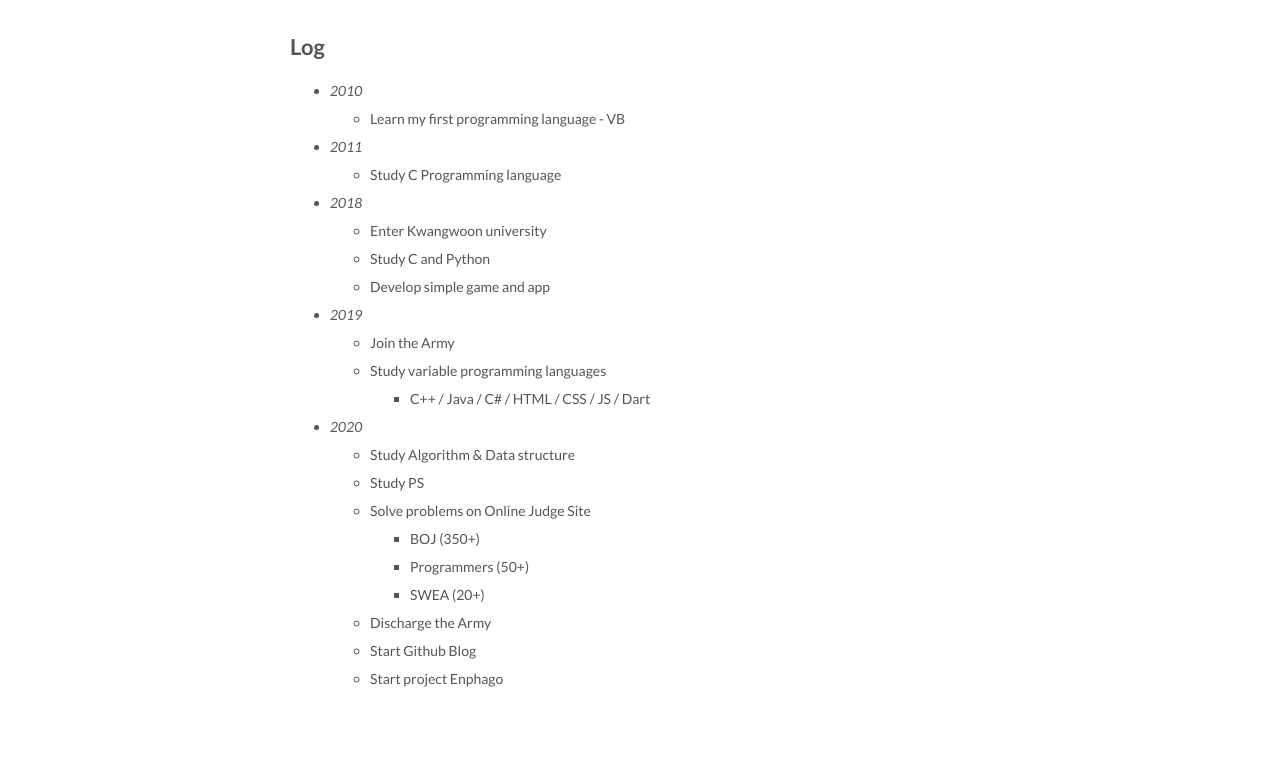
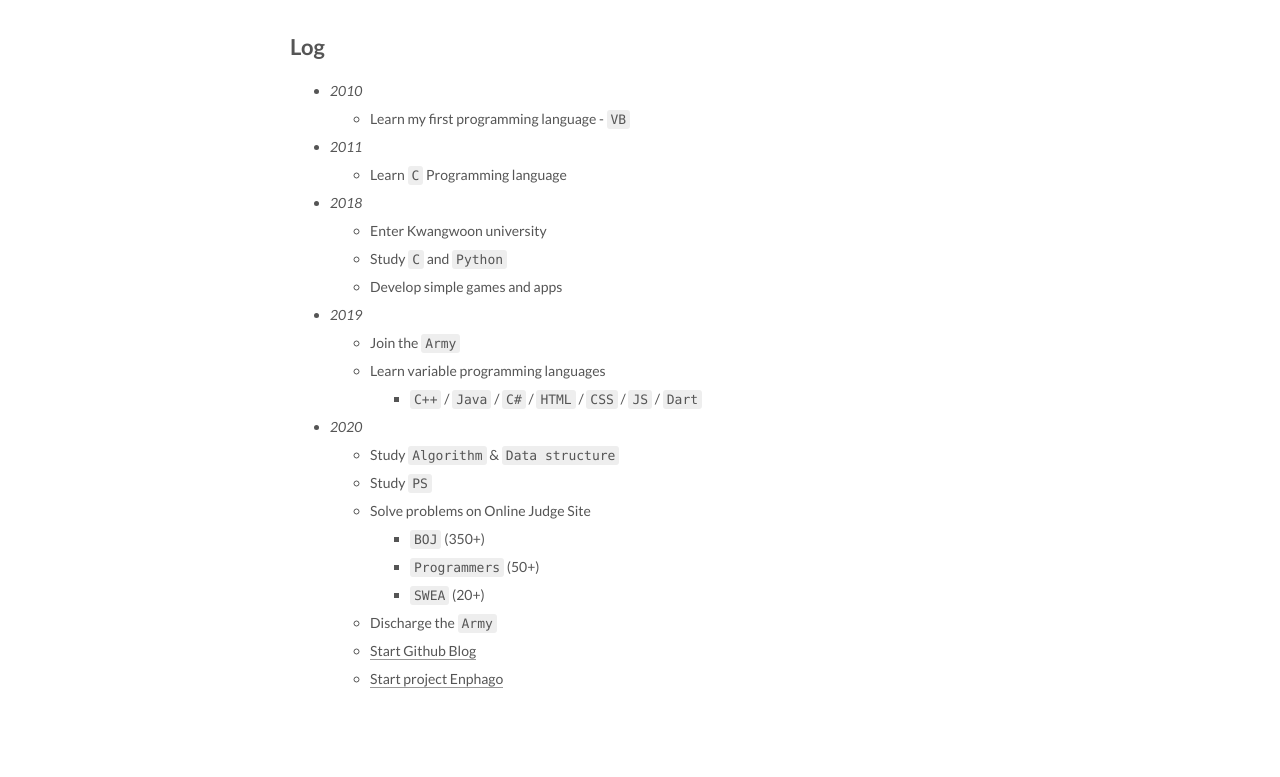
Before and after one commit to yjyoon-dev/yjyoon-dev.github.io, a Jekyll site: the page built from about/index.md, in a window 1280 px wide. Shown: the part 1402-2179 px from the top of the page. Built offline with Jekyll 4.4.1, drawn with Linux system fonts in a browser that asks for light colours; our own code applies the rules of GitHub Pages for plain Markdown files.

```diff
--- a/about/index.md
+++ b/about/index.md
@@ -46,27 +46,27 @@ Project
 Log
 ===
  - _2010_
-    + Learn my first programming language - VB
+    + Learn my first programming language - `VB`
 
 - _2011_
-    + Study C Programming language
+    + Learn `C` Programming language
 
 - _2018_
     + Enter Kwangwoon university
-    + Study C and Python
-    + Develop simple game and app
+    + Study `C` and `Python`
+    + Develop simple games and apps
 
 - _2019_
-    + Join the Army
-    + Study variable programming languages
-      + C++ / Java / C# / HTML / CSS / JS / Dart
+    + Join the `Army`
+    + Learn variable programming languages
+      + `C++` / `Java` / `C#` / `HTML` / `CSS` / `JS` / `Dart`
 - _2020_
-    + Study Algorithm & Data structure
-    + Study PS
+    + Study `Algorithm` & `Data structure`
+    + Study `PS`
     + Solve problems on Online Judge Site
-      + BOJ (350+)
-      + Programmers (50+)
-      + SWEA (20+)
-    + Discharge the Army
-    + Start Github Blog
-    + Start project Enphago
+      + `BOJ` (350+)
+      + `Programmers` (50+)
+      + `SWEA` (20+)
+    + Discharge the `Army`
+    + [Start Github Blog](https://yjyoon-dev.github.io)
+    + [Start project Enphago](https://github.com/yjyoon-dev/enphago)
--- /dev/null
+++ b/google42ffc74c22b4b635.html
@@ -0,0 +1 @@
+google-site-verification: google42ffc74c22b4b635.html
```
Also changed, not shown: _posts/2020-10-14-enphago-03.md (+2 -2 lines).
